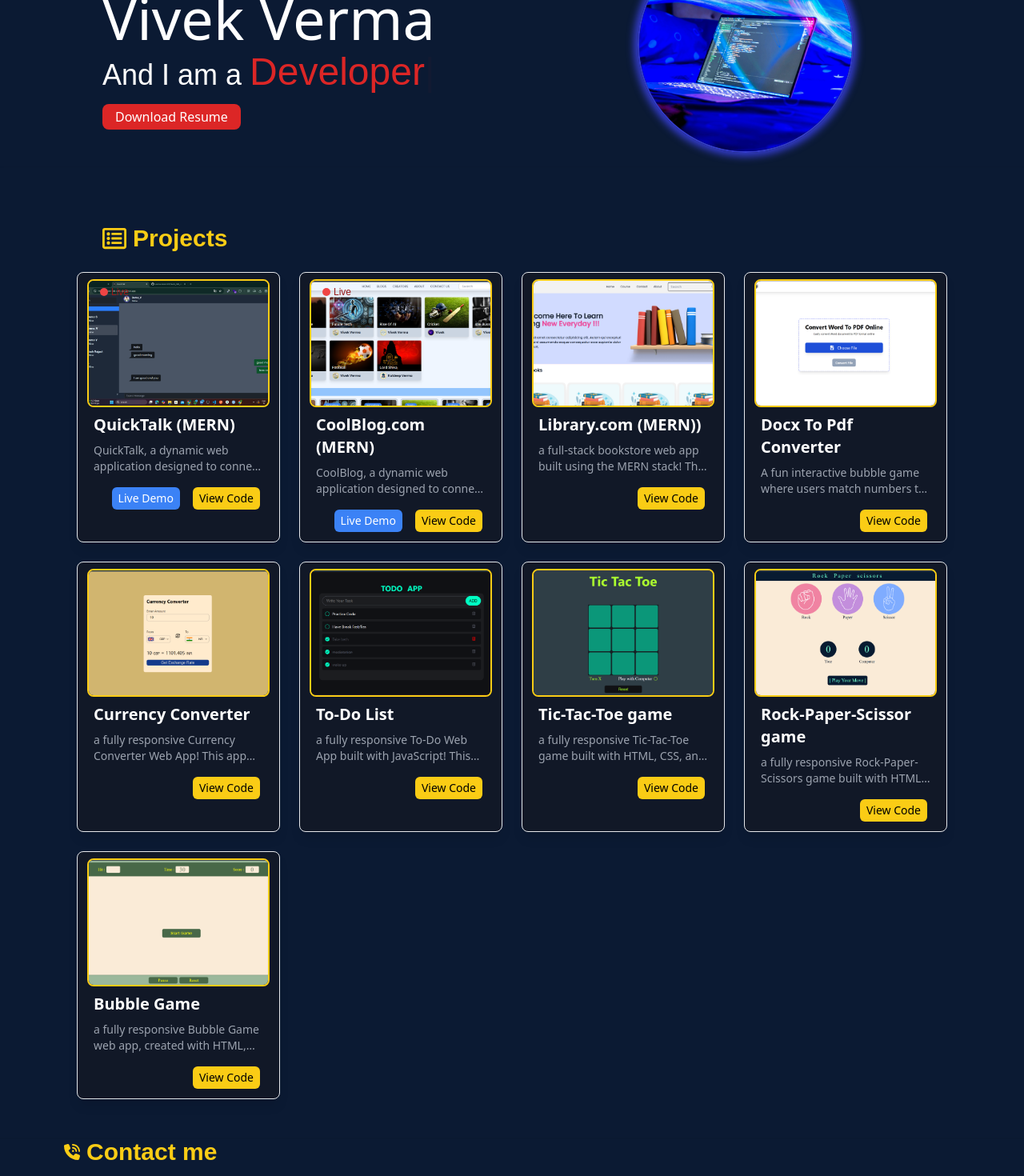
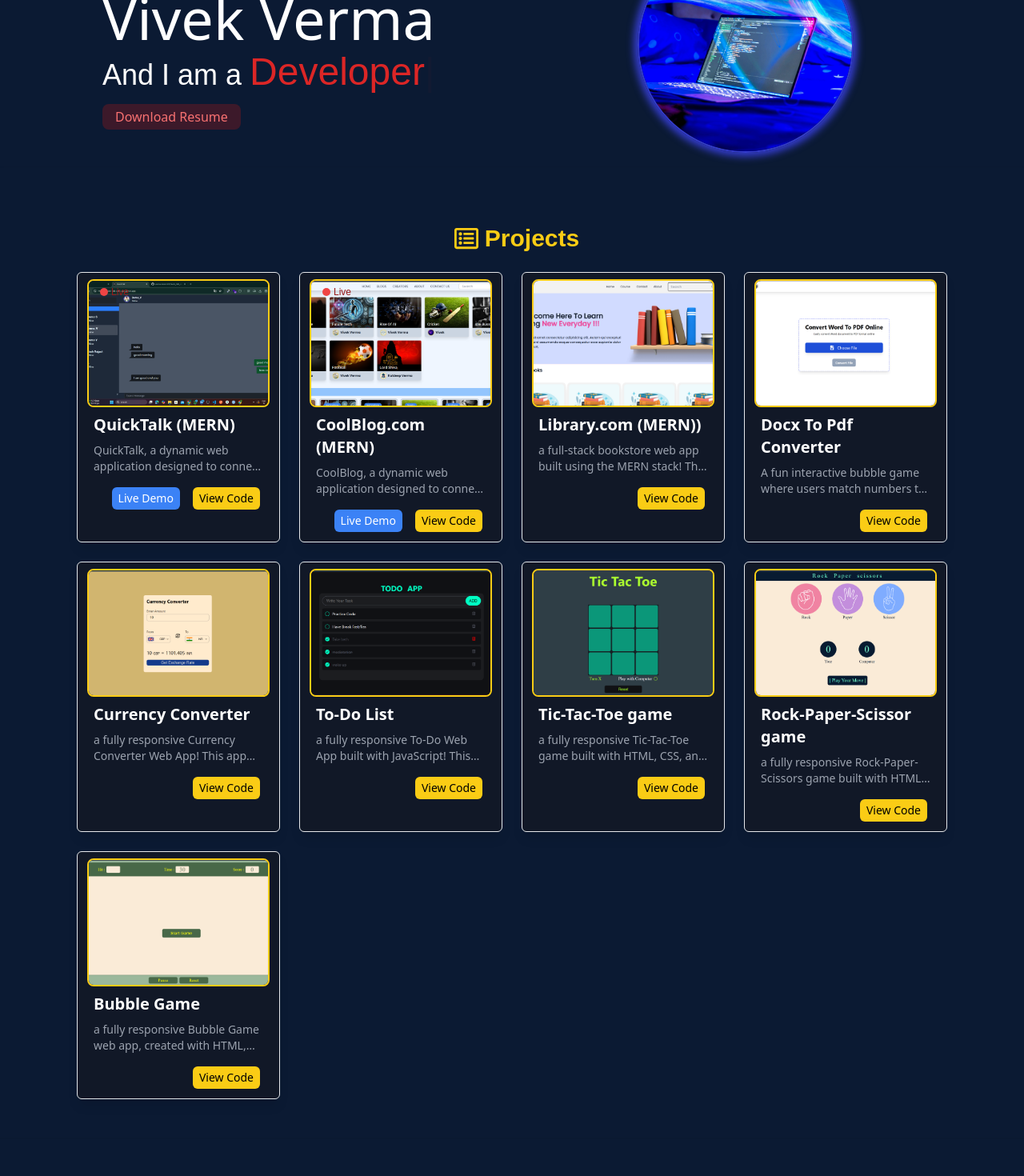
Before and after one commit to verma-vivek-923/Portfolio_Vivek, a React (Vite) app: page / in a window 1280 px wide. Shown: the part 220-1690 px from the top of the page at 80% size. Built offline with nearby package versions, Linux system fonts and the light colour scheme.

Commit message:
correct headings

```diff
--- a/src/Pages/Home.jsx
+++ b/src/Pages/Home.jsx
@@ -77,7 +77,7 @@ const Home = () => {
             transition={{ duration: 0.4, ease: "easeInOut" }}
 
 
-            className={`sticky md:px-4 lg:px-20 text-yellow-400 px-2 top-14 z-10 bg-slate-800 shadow-lg px-4 py-2 text-xl md:text-2xl font-semibold rounded-b-sm transition-opacity duration-300 ${
+            className={`fixed left-[45%] flex items-center justify-center  text-yellow-400 px-4 py-1 top-16 z-10 bg-slate-800 shadow-lg   text-xl md:text-2xl font-semibold rounded-xl transition-opacity duration-300 ${
               currentSection === "Home"
                 ? "opacity-0 pointer-events-none"
                 : "opacity-100"
@@ -108,6 +108,14 @@ const Home = () => {
       <div
         ref={sectionRefs.Projects}
         data-section="Projects"
+
+      >
+        {/* < /> */}
+      </div>
+
+      <div
+        ref={sectionRefs.Projects}
+        data-section="Projects"
         className="min-h-screen"
       >
         <Projects />
@@ -116,7 +124,7 @@ const Home = () => {
       <div
         ref={sectionRefs.Contact}
         data-section="Contact Me"
-        // className="min-h-screen"
+        className="mt-12"
       >
         <Contact />
       </div>
--- a/src/components/Contact.jsx
+++ b/src/components/Contact.jsx
@@ -14,11 +14,12 @@ const Contact = () => {
     <>
       <div
         name="contact"
-        data-aos="zoom-in-up"
+        data-aos="fade-up"
+        data-aos-anchor-placement="center-bottom"
         data-aos-duration="700"
         className="max-w-screen-2xl container mx-auto px-4 md:px-20 "
       >
-        <h1 className="text-3xl flex items-center gap-2 font-bold text-yellow-400 mb-4">
+        <h1 className="text-3xl flex items-center justify-center gap-2 font-bold text-yellow-400 mb-4">
           <FaPhoneVolume size={20} /> <span>Contact me</span>
         </h1>
         {/* <span>Please fill out the form below to contact me</span> */}
--- a/src/components/HomeSection.jsx
+++ b/src/components/HomeSection.jsx
@@ -24,7 +24,7 @@ const HomeSection = () => {
             </div>
           </div>
           <a href={resume} download>
-            <button className="bg-red-600 rounded-lg mt-4 w-max py-1 px-4">
+            <button className="active:scale-95 bg-red-800/35 text-red-400 duration-200 hover:bg-red-800/50 rounded-lg mt-4 w-max py-1 px-4">
               Download Resume
             </button>
           </a>
--- a/src/components/Projects.jsx
+++ b/src/components/Projects.jsx
@@ -14,14 +14,19 @@ const Projects = () => {
       className="max-w-screen-2xl mt-6 shadow-sm py-2 container relative items-center justify-center mx-auto px-4 md:px-24"
     >
       <div className="container mx-auto md:py-10">
-        <h1 className="text-3xl ml-3 md:ml-8 flex items-center gap-2 font-bold text-center text-yellow-400 mb-6">
-          <FaRegListAlt size={30} /> <span>Projects</span>
+        {/* <div> */}
+        <h1 className="text-3xl ml-3 flex  items-center justify-center gap-2 font-bold text-center text-yellow-400 mb-6">
+
+            <FaRegListAlt size={30} /> <span>Projects</span>
+
+          {/* <span className="bg-yellow-400 w-full h-4"></span> */}
         </h1>
+        {/* </div> */}
         <div className="grid grid-cols-1 sm:grid-cols-2  md:grid-cols-3 lg:grid-cols-4 gap-6">
           {projects.map((data) => (
             <div
               key={data.id}
-              className="bg-gray-900 text-white p-2  rounded-lg shadow-lg border  transform transition duration-300 hover:scale-105"
+              className="bg-gray-900 text-white p-2  rounded-md shadow-lg border  transform transition duration-300 hover:scale-105"
             >
               <Link to={`/project/${data.id}`}>
                 <div className="relative px-1 flex justify-center">
--- a/src/components/contactPageComponents/SocialAppConnect.jsx
+++ b/src/components/contactPageComponents/SocialAppConnect.jsx
@@ -7,7 +7,7 @@ import { CgMail } from "react-icons/cg";
 
 const SocialAppConnect = () => {
   return (
-    <div className="space-y-4 mt-12  ">
+    <div className="space-y-4 ">
       <div className="space-y-1 ">
         <h1 className="text-4xl">Let's Build Together </h1>
         <div className="px-4 ">
```
